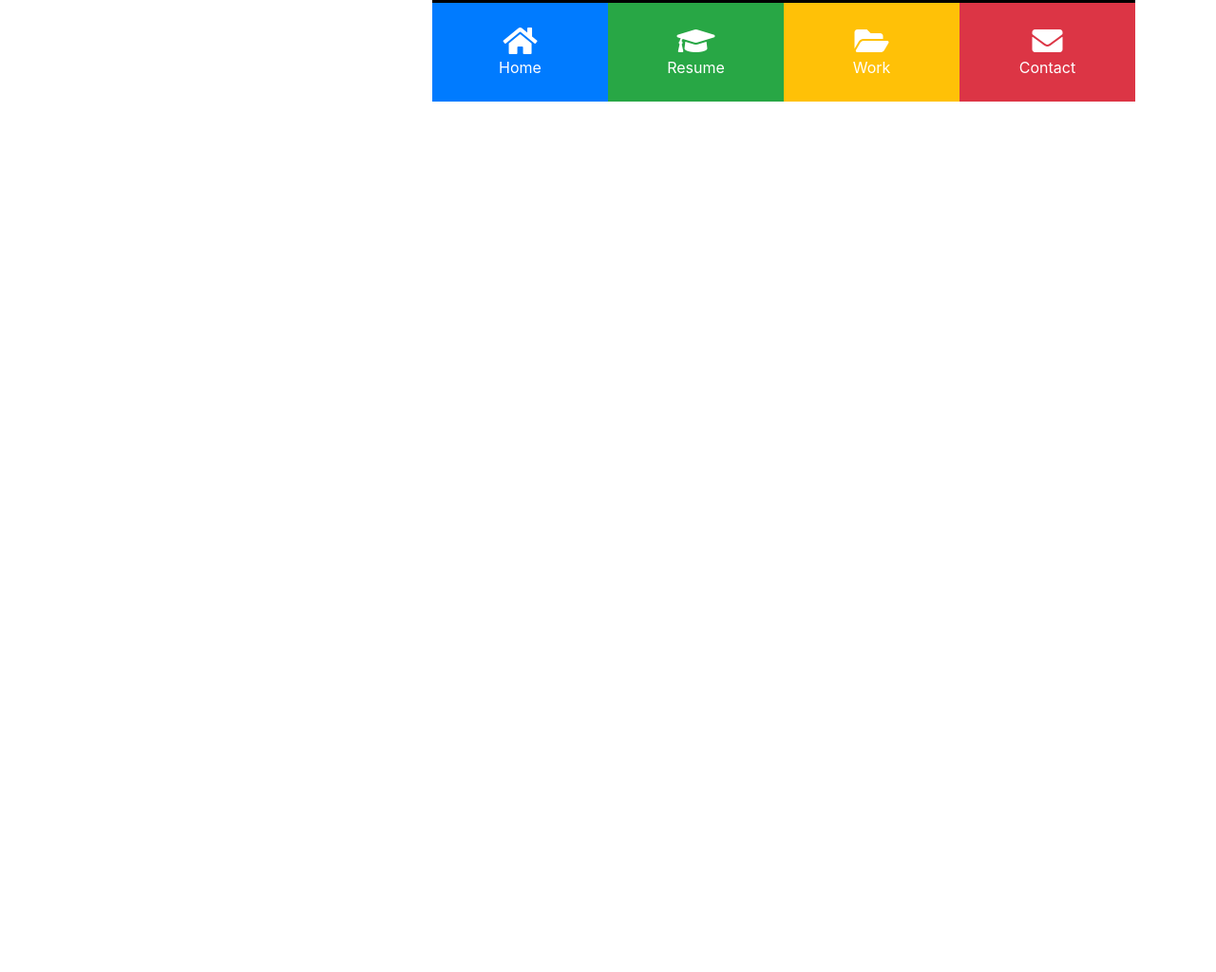
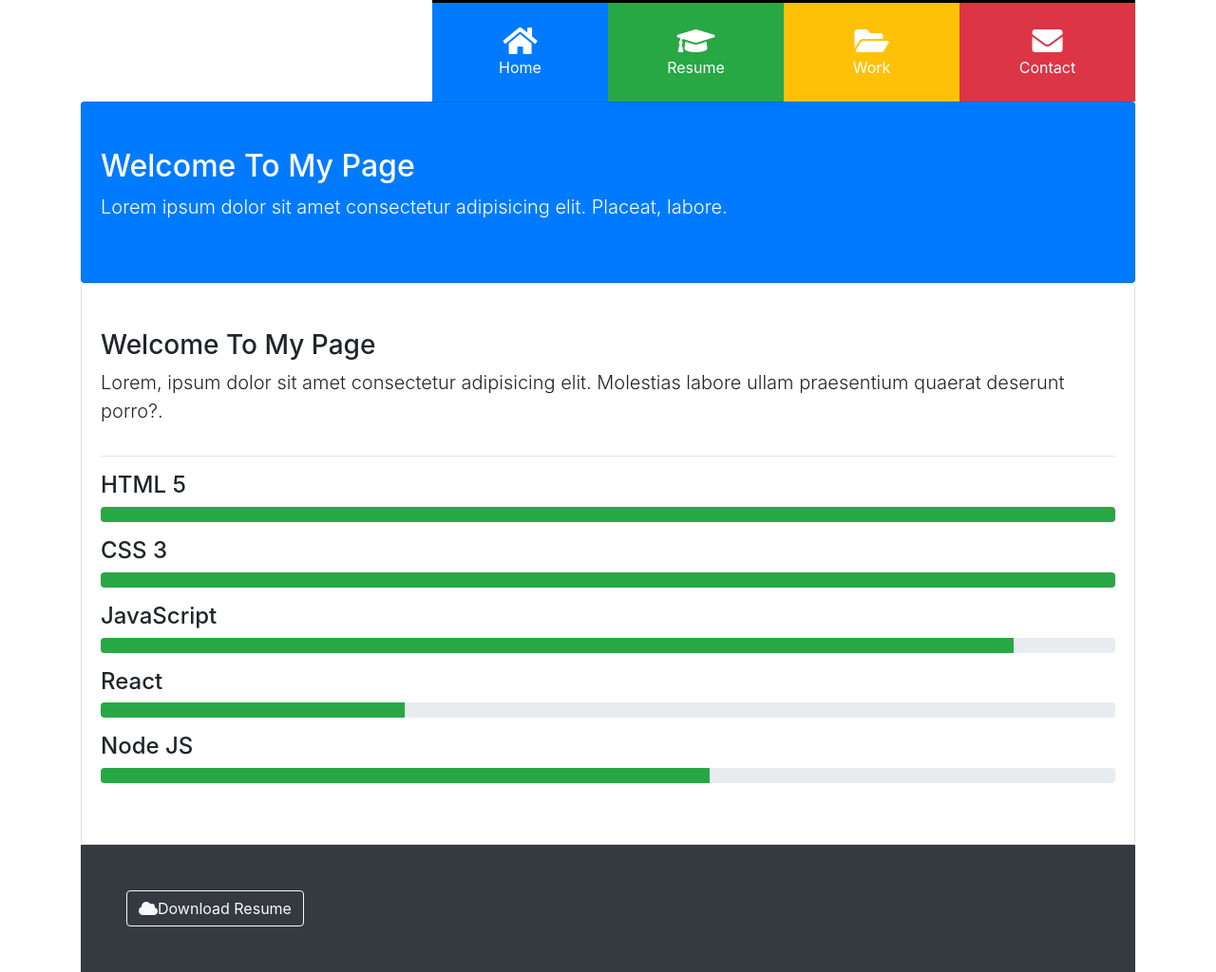
Before and after one commit to elchuzade/portfolio, a plain HTML site: page index.html in a window 1280 px wide. Shown: the part 256-1280 px from the top of the page at 95% size. Before the commit the page ends 800 px from the top, so only its background shows below. Drawn offline with nearby package versions, Linux system fonts and the light colour scheme.

Commit message:
added home section and footer

```diff
--- a/index.html
+++ b/index.html
@@ -21,7 +21,7 @@
   </head>
 
   <body>
-    <!-- START HERE -->
+    <!-- HEADER -->
     <div class="container">
       <header id="main-header">
         <div class="row no-gutters">
@@ -102,6 +102,55 @@
           </div>
         </div>
       </header>
+      <!-- HOME -->
+      <div id="home" class="collapse show">
+        <div class="card card-body bg-primary text-white py-5">
+          <h2>Welcome To My Page</h2>
+          <p class="lead">
+            Lorem ipsum dolor sit amet consectetur adipisicing elit. Placeat,
+            labore.
+          </p>
+        </div>
+        <div class="card card-body py-5">
+          <h3>Welcome To My Page</h3>
+          <p class="lead">
+            Lorem, ipsum dolor sit amet consectetur adipisicing elit. Molestias
+            labore ullam praesentium quaerat deserunt porro?.
+          </p>
+          <hr />
+          <h4>HTML 5</h4>
+          <div class="progress mb-3">
+            <div class="progress-bar bg-success" style="width:100%"></div>
+          </div>
+          <h4>CSS 3</h4>
+          <div class="progress mb-3">
+            <div class="progress-bar bg-success" style="width:100%"></div>
+          </div>
+          <h4>JavaScript</h4>
+          <div class="progress mb-3">
+            <div class="progress-bar bg-success" style="width:90%"></div>
+          </div>
+          <h4>React</h4>
+          <div class="progress mb-3">
+            <div class="progress-bar bg-success" style="width:30%"></div>
+          </div>
+          <h4>Node JS</h4>
+          <div class="progress mb-3">
+            <div class="progress-bar bg-success" style="width:60%"></div>
+          </div>
+        </div>
+      </div>
+
+      <!-- FOOTER -->
+      <footer id="main-footer" class="p-5 bg-dark text-white">
+        <div class="row">
+          <div class="col-md-6">
+            <a href="#" class="btn btn-outline-light"
+              ><i class="fas fa-cloud"></i>Download Resume</a
+            >
+          </div>
+        </div>
+      </footer>
     </div>
 
     <script
```
